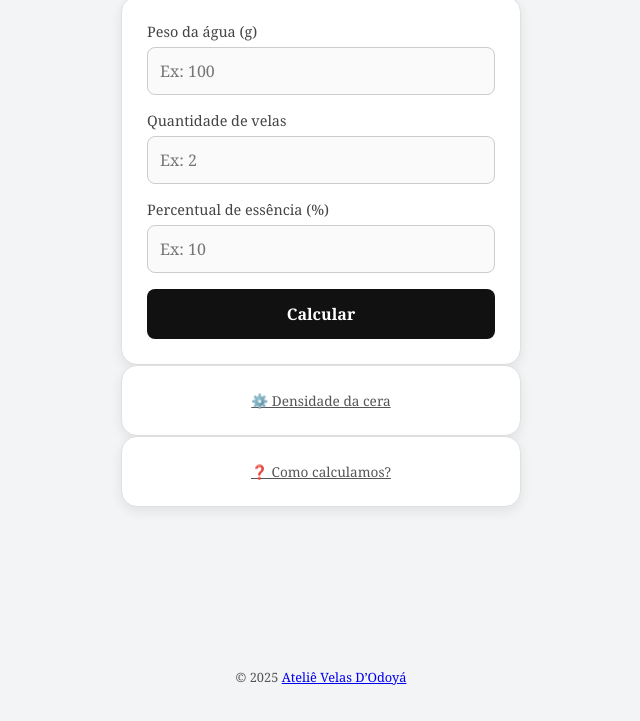
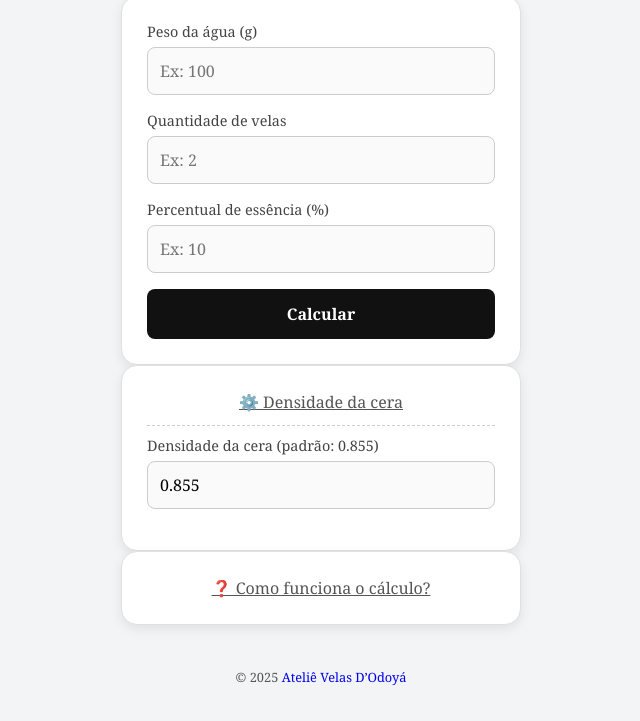
Before and after one commit to wagner-wvn/CandleCalc, a plain HTML site: page index.html in a window 1280 px wide. Both pictures are taken after a click on the element "⚙️ Densidade da cera". Shown: the part 79-800 px from the top of the page, without its empty margins (319-959 px from the left). Drawn offline with Linux system fonts and the light colour scheme.

Commit message:
Ajuste layout e funcionalidades

```diff
--- a/index.html
+++ b/index.html
@@ -34,22 +34,22 @@
     <p class="advanced-link" onclick="toggleAdvanced()">⚙️ Densidade da cera</p>
     <div class="advanced-settings" id="advancedSettings">
       <label for="densidade">Densidade da cera (padrão: 0.855)</label>
-      <input type="number" step="0.01" id="densidade">
+      <input type="number" inputmode="numeric" step="0.01" id="densidade">
     </div>
   </div>
 
   <div class="container">
-    <p class="info-link" onclick="toggleInfo()">❓ Como calculamos?</p>
+    <p class="info-link" onclick="toggleInfo()">❓ Como funciona o cálculo?</p>
     <div class="info-text" id="infoText" style="display:none;">
-      Para calcular a cera e a essência das velas, usamos este passo a passo simples:<br>
-      1. Multiplicamos a água pela densidade da cera (ex: 100g × 0,85 = 85g).<br>
-      2. Dividimos pelo total incluindo a essência (85 ÷ 110% = 77g de cera).<br>
+      Para calcular a cera e a essência das velas, usamos este passo a passo simples:<br><br>
+      1. Multiplicamos a água pela densidade da cera (ex: 100g × 0,855 = 85g).<br><br>
+      2. Dividimos pelo total incluindo a essência (85 ÷ 110% = 77g de cera).<br><br>
       3. Subtraímos a cera do bruto para achar a essência (85 - 77 = 8g de essência).
     </div>
   </div>
 
   <footer>
-    © <span id="ano"></span> <a href="https://www.instagram.com/velas_dodoya/">Ateliê Velas D’Odoyá</a>
+    © <span id="ano"></span> <a id="link-insta" href="https://www.instagram.com/velas_dodoya/">Ateliê Velas D’Odoyá</a>
   </footer>
 </body>
 <script src="script.js"></script>
--- a/script.js
+++ b/script.js
@@ -79,6 +79,6 @@ function toggleInfo() {
 
 function toggleAdvanced() {
     const settings = document.getElementById("advancedSettings");
-    settings.style.display = settings.style.display === "none" ? "block" : "none";
-
+    const display = window.getComputedStyle(settings).display;
+    settings.style.display = display === "none" ? "block" : "none";
 }
--- a/style.css
+++ b/style.css
@@ -89,7 +89,7 @@ input:focus {
 }
 
 .advanced-link {
-    font-size: 0.85rem;
+    font-size: 1rem;
     color: #555;
     text-align: center;
     cursor: pointer;
@@ -123,8 +123,12 @@ footer {
     text-align: center;
 }
 
+footer a{
+    text-decoration: none;
+}
+
 .info-link {
-    font-size: 0.85rem;
+    font-size: 1rem;
     color: #555;
     text-align: center;
     cursor: pointer;
```
Also changed, not shown: 1 other file.
